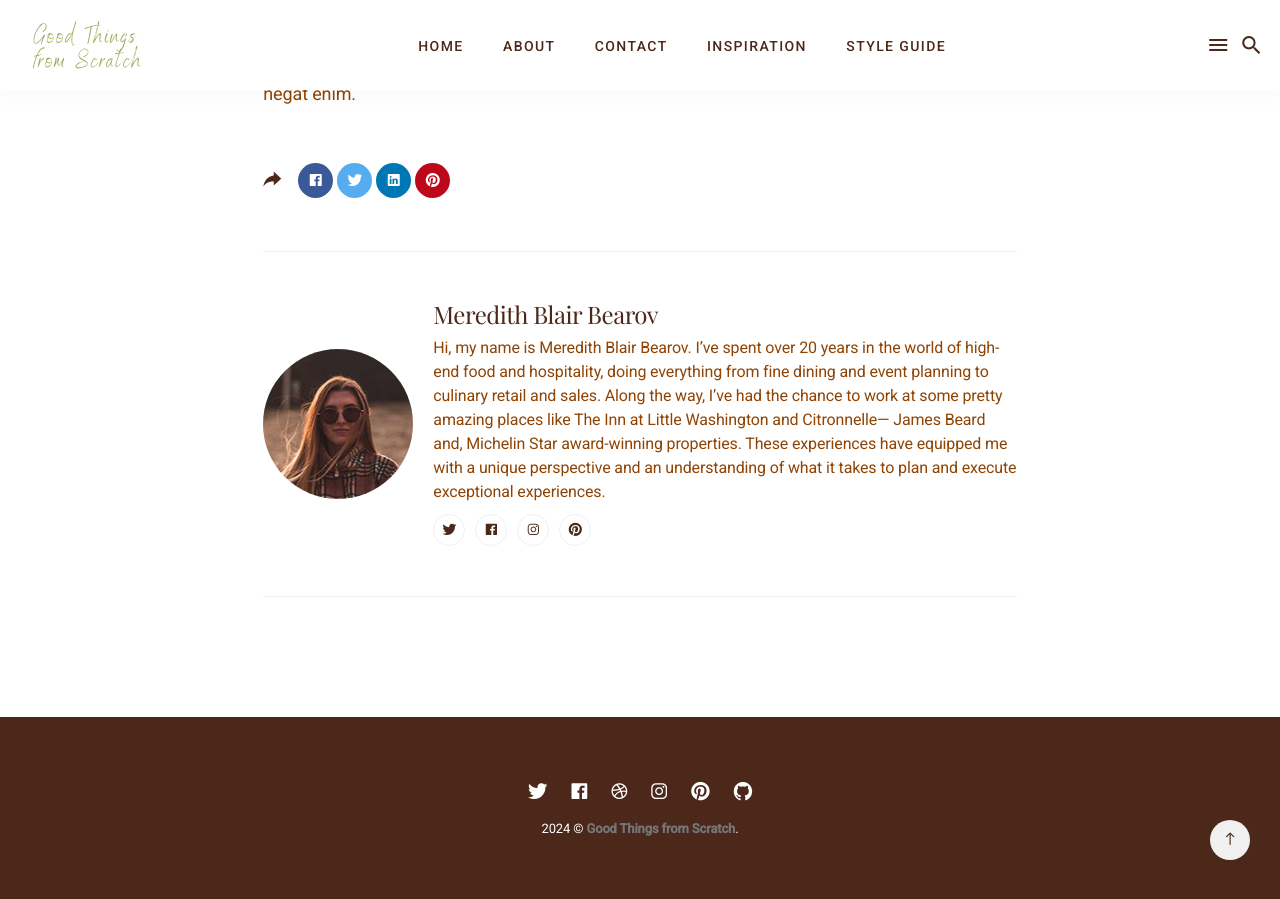
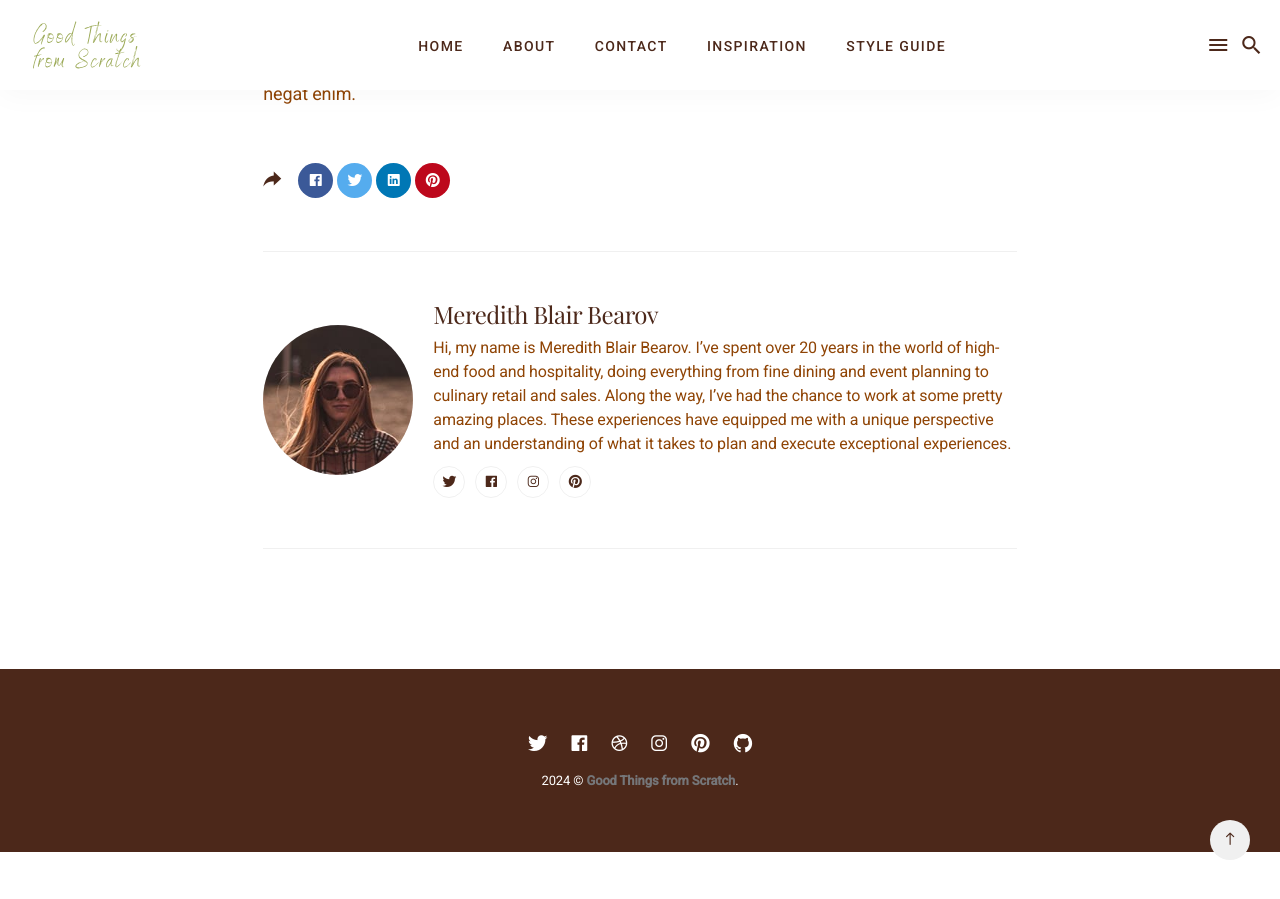
Before and after one commit to Stillpoint-Software/GoodThingsFromScratch, a Jekyll site: the page built from _posts/2018-05-29-remember-that-happiness-is-a-way-of-travel-not-a-destination.md, in a window 1280 px wide and 900 px high, scrolled down 4336 px. Built offline with Jekyll 4.4.1, drawn with Linux system fonts in a browser that asks for light colours; nearby versions of some CDN libraries.

Commit message:
Update _config.yml

```diff
--- a/_config.yml
+++ b/_config.yml
@@ -11,7 +11,7 @@ url: "" # the base hostname & protocol for your site, e.g. http://example.com
 # Author Settings
 author:
   name: Meredith Blair Bearov
-  bio: Hi, my name is Meredith Blair Bearov. I’ve spent over 20 years in the world of high-end food and hospitality, doing everything from fine dining and event planning to culinary retail and sales. Along the way, I’ve had the chance to work at some pretty amazing places like The Inn at Little Washington and Citronnelle— James Beard and, Michelin Star award-winning properties. These experiences have equipped me with a unique perspective and an understanding of what it takes to plan and execute exceptional experiences.
+  bio: Hi, my name is Meredith Blair Bearov. I’ve spent over 20 years in the world of high-end food and hospitality, doing everything from fine dining and event planning to culinary retail and sales. Along the way, I’ve had the chance to work at some pretty amazing places. These experiences have equipped me with a unique perspective and an understanding of what it takes to plan and execute exceptional experiences.
   image: "/images/food1.jpg"
   avatar: "/images/15.jpg"
 
```
